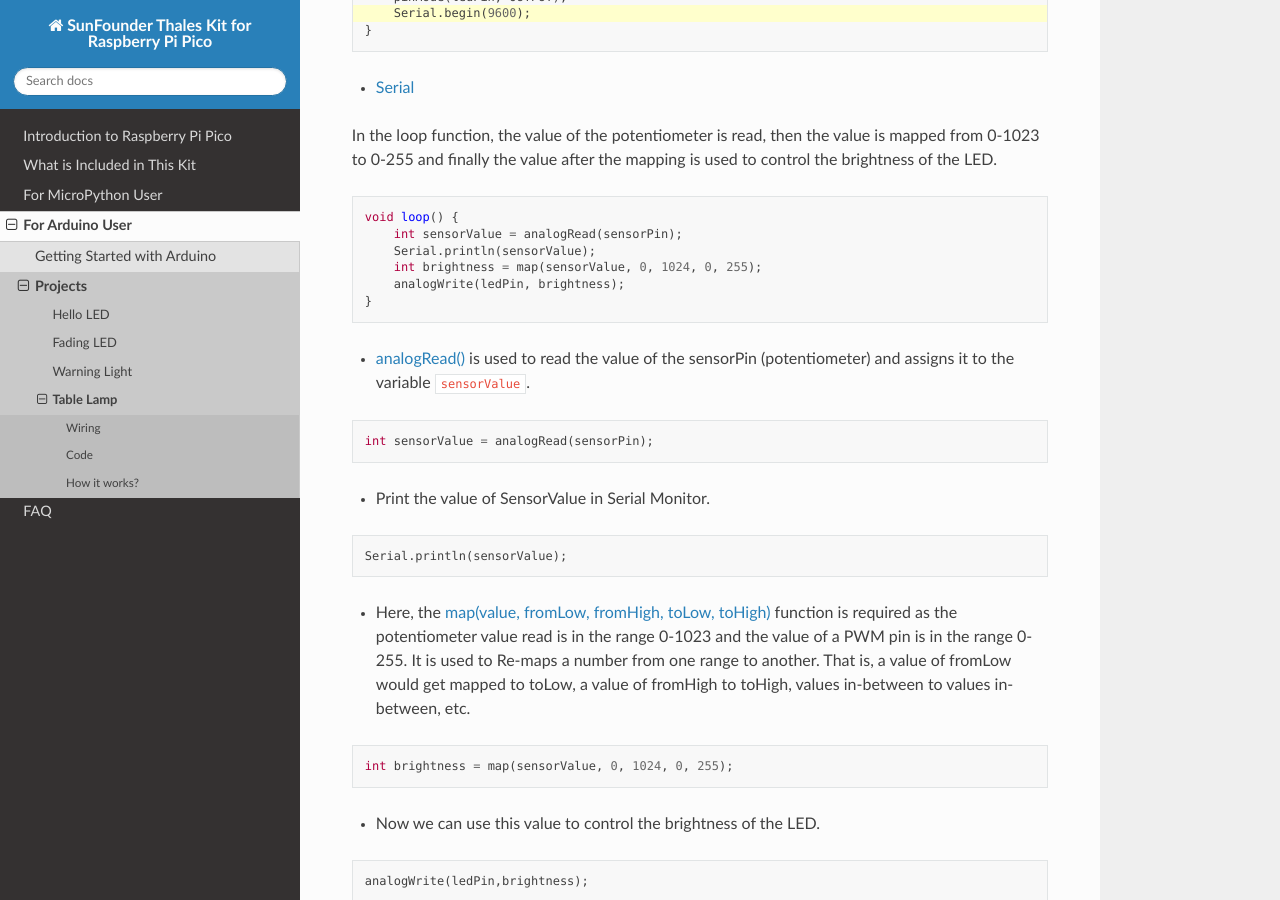
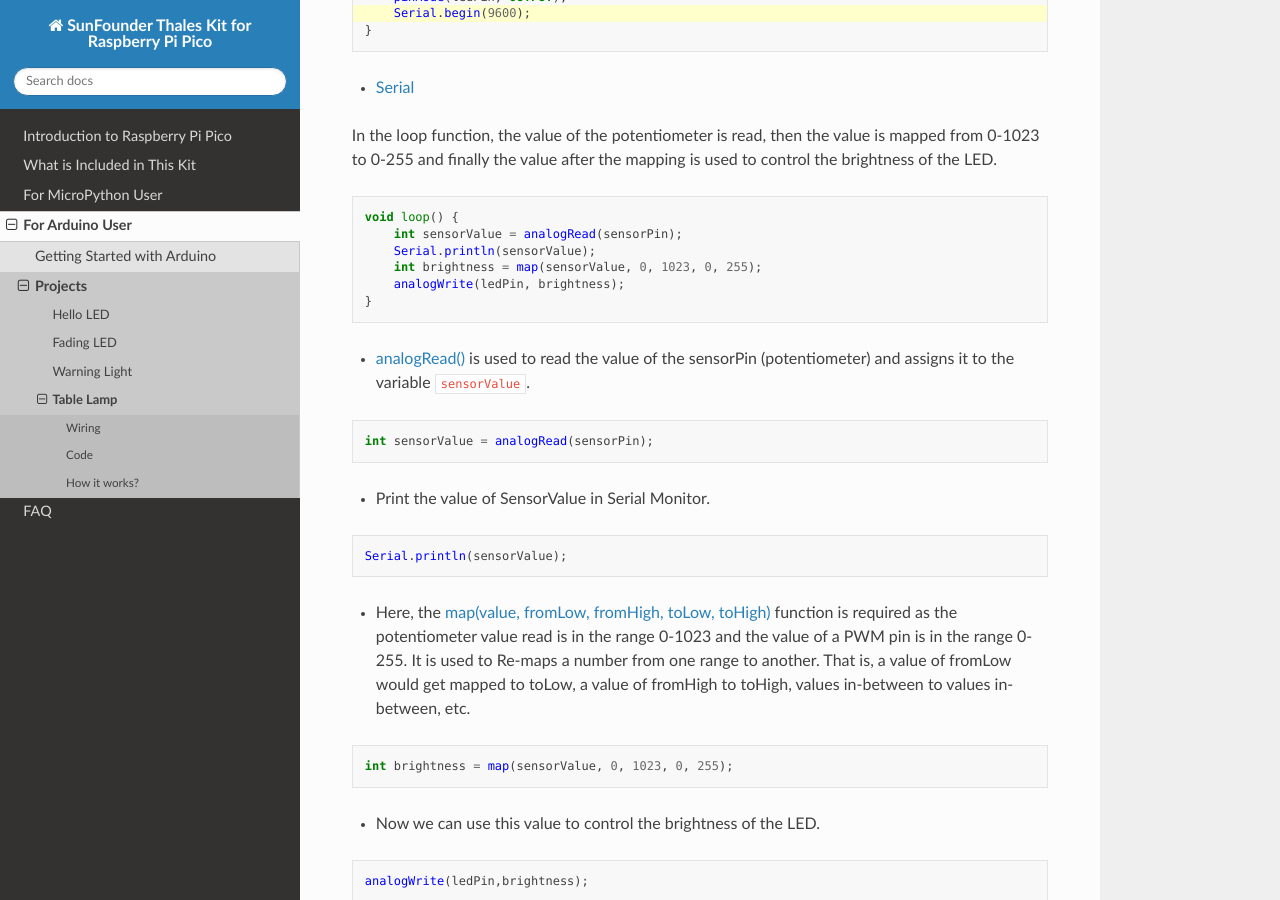
Before and after one commit to sunfounder/thales_kit, a Sphinx documentation site: the page built from docs/source/table_lamp_arduino.rst, in a window 1280 px wide and 900 px high, scrolled down 3195 px. Built offline with Sphinx 7.4.7 and the Read the Docs theme 2.0.0, drawn with Linux system fonts in a browser that asks for light colours.

Commit message:
modify arduino code format

```diff
--- a/docs/source/fading_led_arduino.rst
+++ b/docs/source/fading_led_arduino.rst
@@ -62,7 +62,7 @@ How it works?
 As in the previous lesson, when using a pin, its input/output mode needs to be defined first.
 Then we can write values to it, a function `analogWrite() <https://www.arduino.cc/reference/en/language/functions/analog-io/analogwrite/>`_ in ``loop()`` assigns ledPin a PWM wave (brightness)，which will add or decrease 5 for each cycle.
 
-.. code-block:: c
+.. code-block:: arduino
 
     analogWrite(ledPin, brightness);
 
@@ -71,7 +71,7 @@ Then we can write values to it, a function `analogWrite() <https://www.arduino.c
 
 Use an if statement to limit the range of ``brightness`` to 0-255, the ``brightness`` will accumulate from 0 to 255 and then decrement from 255 to 0, alternating repeatedly.
 
-.. code-block:: c
+.. code-block:: arduino
 
     if (brightness <= 0 || brightness >= 255) {
         fadeAmount = -fadeAmount;
--- a/docs/source/table_lamp_arduino.rst
+++ b/docs/source/table_lamp_arduino.rst
@@ -52,7 +52,7 @@ How it works?
 
 To enable Serial Monitor, you need to start serial communication in ``setup()`` and set the datarate to 9600.
 
-.. code-block:: c
+.. code-block:: arduino
     :emphasize-lines: 3
 
     void setup() {
@@ -65,35 +65,35 @@ To enable Serial Monitor, you need to start serial communication in ``setup()``
 
 In the loop function, the value of the potentiometer is read, then the value is mapped from 0-1023 to 0-255 and finally the value after the mapping is used to control the brightness of the LED.
 
-.. code-block:: c
+.. code-block:: arduino
 
     void loop() {
         int sensorValue = analogRead(sensorPin);
         Serial.println(sensorValue);
-        int brightness = map(sensorValue, 0, 1024, 0, 255);
+        int brightness = map(sensorValue, 0, 1023, 0, 255);
         analogWrite(ledPin, brightness);
     }
 
 * `analogRead() <https://www.arduino.cc/reference/en/language/functions/analog-io/analogread/>`_ is used to read the value of the sensorPin (potentiometer) and assigns it to the variable ``sensorValue``.
 
-.. code-block:: c
+.. code-block:: arduino
 
     int sensorValue = analogRead(sensorPin);
 
 * Print the value of SensorValue in Serial Monitor.
 
-.. code-block:: c
+.. code-block:: arduino
 
     Serial.println(sensorValue);
 
 * Here, the `map(value, fromLow, fromHigh, toLow, toHigh) <https://www.arduino.cc/reference/en/language/functions/analog-io/analogread/>`_ function is required as the potentiometer value read is in the range 0-1023 and the value of a PWM pin is in the range 0-255. It is used to Re-maps a number from one range to another. That is, a value of fromLow would get mapped to toLow, a value of fromHigh to toHigh, values in-between to values in-between, etc.
 
-.. code-block:: c
+.. code-block:: arduino
 
-    int brightness = map(sensorValue, 0, 1024, 0, 255);
+    int brightness = map(sensorValue, 0, 1023, 0, 255);
 
 * Now we can use this value to control the brightness of the LED.
 
-.. code-block:: c
+.. code-block:: arduino
 
     analogWrite(ledPin,brightness);
```
Also changed, not shown: docs/source/hello_led_arduino.rst (+4 -4 lines), docs/source/warning_light_arduino.rst (+4 -4 lines).
